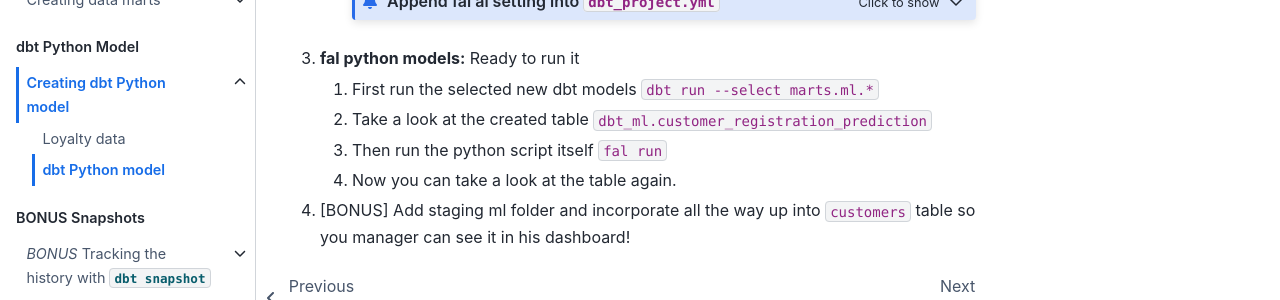
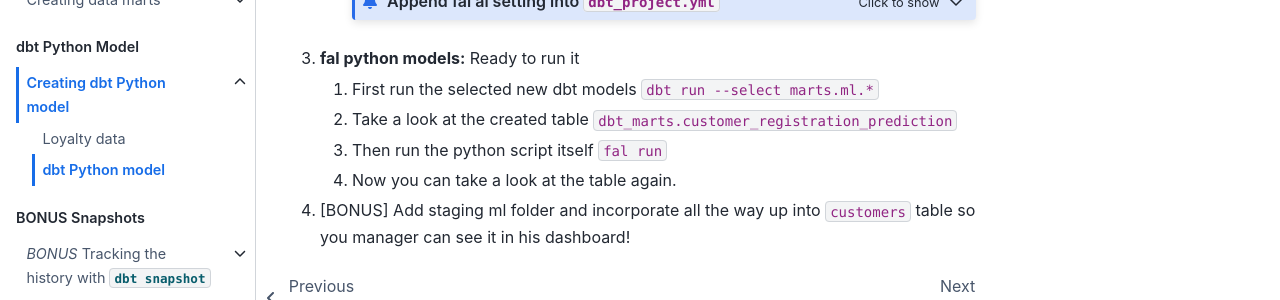
Before and after one commit to strvcom/dbt-workshop, a Jupyter Book: the page built from chapters/05/python.md, in a window 1280 px wide and 900 px high, scrolled down 510 px. Shown: the part 468-768 px from the top of the window. Built offline with Jupyter Book 1.0.4 settings and Sphinx 7.4.7 and the Sphinx Book theme 1.1.4, drawn with Linux system fonts in a browser that asks for light colours.

Commit message:
fix a typo

```diff
--- a/chapters/05/python.md
+++ b/chapters/05/python.md
@@ -82,7 +82,7 @@ The latest version of dbt support python models on its own, however these are mo
       :::
 1. **fal python models:** Ready to run it
    1. First run the selected new dbt models `dbt run --select marts.ml.*`
-   2. Take a look at the created table `dbt_ml.customer_registration_prediction`
+   2. Take a look at the created table `dbt_marts.customer_registration_prediction`
    3. Then run the python script itself `fal run`
    4. Now you can take a look at the table again.
 2. [BONUS] Add staging ml folder and incorporate all the way up into `customers` table so you manager can see it in his dashboard!
```
